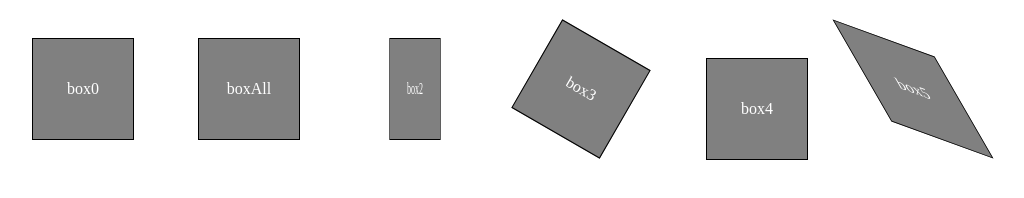
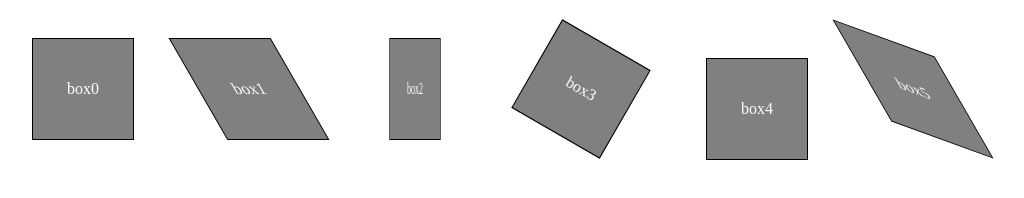
Before and after one commit to mbw19951108/baiduIFE2018, a plain HTML site: page 设计师学院/part2/index.html in a window 1280 px wide. Shown: the whole page, without its empty margins (6-1030 px from the left). Drawn offline with Linux system fonts and the light colour scheme.

Commit message:
part2 finish

```diff
--- a/设计师学院/part2/index.html
+++ b/设计师学院/part2/index.html
@@ -48,12 +48,16 @@
 		-moz-transform: skew(30deg,20deg);	/* Firefox */
 	}
 	.box1{
-
+		transform: skew(30deg,0deg);
+		-ms-transform: skew(30deg,0deg);	/* IE 9 */
+		-webkit-transform: skew(30deg,0deg);	/* Safari and Chrome */
+		-o-transform: skew(30deg,0deg);	/* Opera */
+		-moz-transform: skew(30deg,0deg);	/* Firefox */
 	}
 </style>
 <body>
 	<div class="box box0">box0</div>
-	<div class="box box1">boxAll</div>
+	<div class="box box1">box1</div>
 	<div class="box box2">box2</div>
 	<div class="box box3">box3</div>
 	<div class="box box4">box4</div>
```
